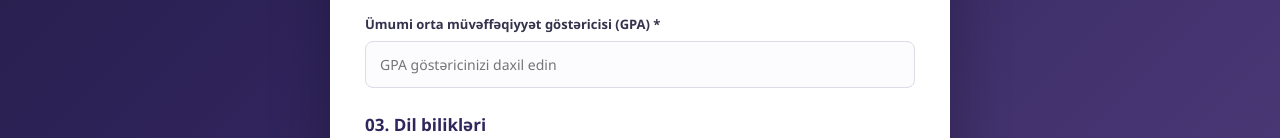
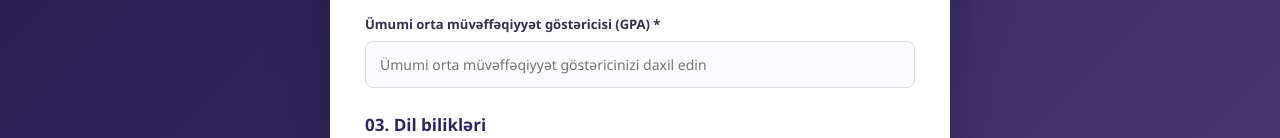
Before and after one commit to seideallahyarova2004-cmyk/sabah-city-registration, a plain HTML site: page index.html in a window 1280 px wide. Shown: the part 1089-1227 px from the top of the page. Drawn offline with nearby package versions, Linux system fonts and the light colour scheme.

Commit message:
Update index.html

```diff
--- a/index.html
+++ b/index.html
@@ -220,7 +220,7 @@ button:hover {
     <label for="gpa">Ümumi orta müvəffəqiyyət göstəricisi (GPA) *</label>
     <input id="gpa" name="gpa"
            type="number" min="0" max="100" step="0.01"
-           placeholder="GPA göstəricinizi daxil edin" required>
+           placeholder="Ümumi orta müvəffəqiyyət göstəricinizi daxil edin" required>
             </div>
 
             <div class="section-title">03. Dil bilikləri</div>
```
